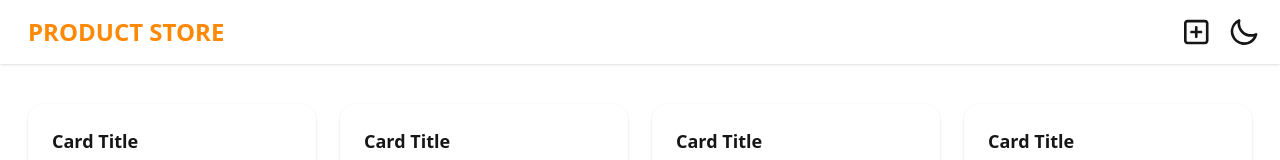
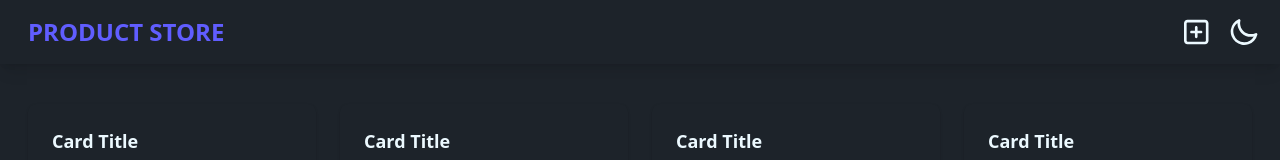
Before and after one commit to geraldsberongoy/mern-crash-course, a React (Vite) app in the folder frontend/: page / in a window 1280 px wide. Both pictures are taken after a click on the button 1244 px from the left and 32 px from the top of the page. Shown: the top 160 px of the page. Built offline with nearby package versions, Linux system fonts and the light colour scheme.

Commit message:
feat: implement theme toggle functionality in NavBar and ThemeController

```diff
--- a/frontend/src/App.jsx
+++ b/frontend/src/App.jsx
@@ -1,12 +1,19 @@
+import { useState } from "react";
 import NavBar from "./components/NavBar/NavBar";
 import { Routes, Route } from "react-router-dom";
 import HomePage from "./pages/HomePage";
 import CreatePage from "./pages/CreatePage";
 
 const App = () => {
+  const [theme, setTheme] = useState("light");
+
+  const toggleTheme = () => {
+    setTheme((prevTheme) => (prevTheme === "light" ? "dark" : "light"));
+  };
+
   return (
-    <div data-theme="bumblebee" className="flex min-h-screen flex-col">
-      <NavBar />
+    <div data-theme={theme} className="flex min-h-screen flex-col">
+      <NavBar toggleTheme={toggleTheme} />
       <Routes>
         <Route path="/" element={<HomePage />} />
         <Route path="/create" element={<CreatePage />} />
--- a/frontend/src/components/NavBar/NavBar.jsx
+++ b/frontend/src/components/NavBar/NavBar.jsx
@@ -3,12 +3,12 @@ import { faSquarePlus } from "@fortawesome/free-regular-svg-icons";
 import ThemeController from "../ThemeController/ThemeController";
 import { Link } from "react-router-dom";
 
-const NavBar = () => {
+const NavBar = ({ toggleTheme }) => {
   return (
-    <div className="navbar bg-base-100 flex-none shadow-sm">
+    <div className="navbar bg-base-100 flex-none shadow-lg">
       <div className="flex-1">
         <Link to={"/"}>
-          <p className="text-secondary pl-5 text-2xl font-semibold">
+          <p className="text-primary pl-5 text-2xl font-semibold">
             PRODUCT STORE
           </p>
         </Link>
@@ -20,7 +20,7 @@ const NavBar = () => {
           </button>
         </Link>
         <button className="btn btn-square btn-ghost">
-          <ThemeController />
+          <ThemeController toggleTheme={toggleTheme} />
         </button>
       </div>
     </div>
--- a/frontend/src/components/ThemeController/ThemeController.jsx
+++ b/frontend/src/components/ThemeController/ThemeController.jsx
@@ -1,12 +1,16 @@
-const ThemeController = () => {
+const ThemeController = ({ toggleTheme }) => {
   return (
     <label className="swap swap-rotate">
       {/* this hidden checkbox controls the state */}
-      <input type="checkbox" className="theme-controller" value="synthwave" />
+      <input
+        type="checkbox"
+        className="theme-controller"
+        onChange={toggleTheme}
+      />
 
       {/* sun icon */}
       <svg
-        class="swap-off h-8 w-8 fill-current"
+        className="swap-off h-8 w-8 fill-current"
         xmlns="http://www.w3.org/2000/svg"
         viewBox="0 0 24 24"
       >
@@ -15,7 +19,7 @@ const ThemeController = () => {
 
       {/* moon icon */}
       <svg
-        class="swap-on h-8 w-8 fill-current"
+        className="swap-on h-8 w-8 fill-current"
         xmlns="http://www.w3.org/2000/svg"
         viewBox="0 0 24 24"
       >
```
